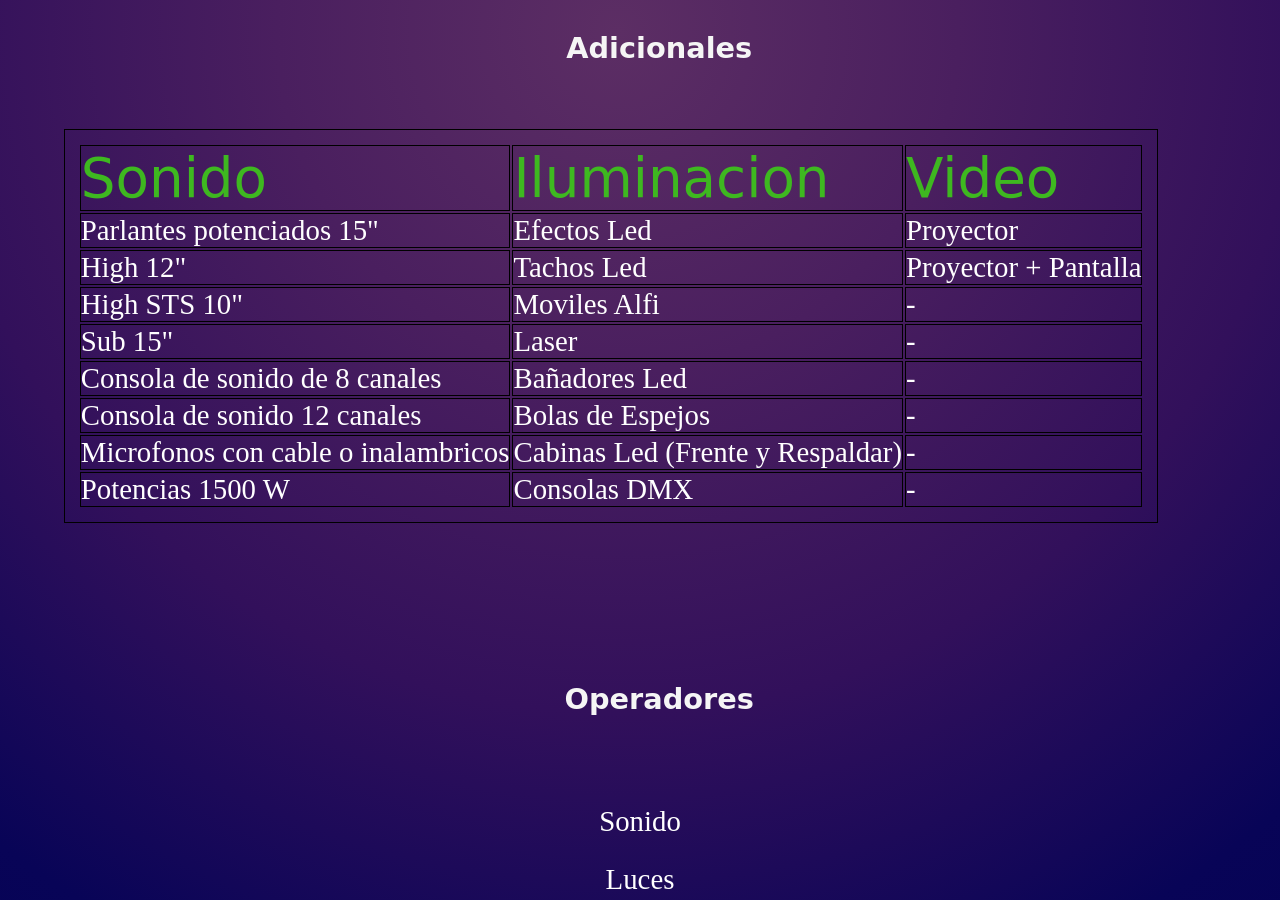
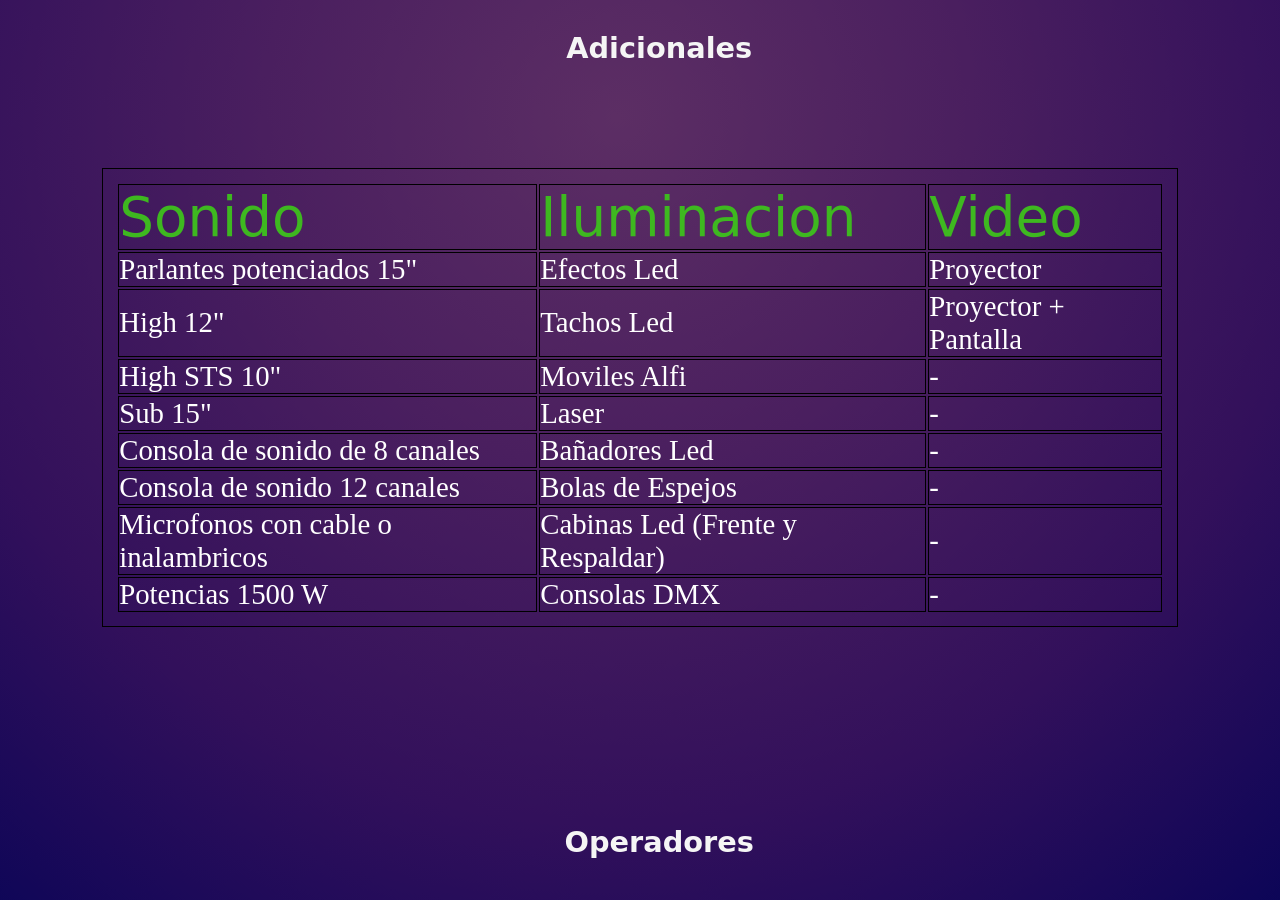
Before and after one commit to NLopezDev/webDjLopez, a website: page servicios.html in a window 1280 px wide. Shown: the part 1900-2800 px from the top of the page. Drawn offline with Linux system fonts and the light colour scheme.

Commit message:
Edit en servicios

```diff
--- a/css/style2.css
+++ b/css/style2.css
@@ -333,7 +333,7 @@ td {
 .lista,
 .tabla {
     font-size: 180%;
-    margin: 5%;
+    margin: 8%;
     list-style-type: circle;
     color: white;
     padding: 1%;
@@ -350,6 +350,7 @@ td {
 
 .listaOperadores li {
     padding: 1%;
+    text-decoration: none;
 }
 
 .negrita {
```
Also changed, not shown: package.json (+10 -2 lines).
